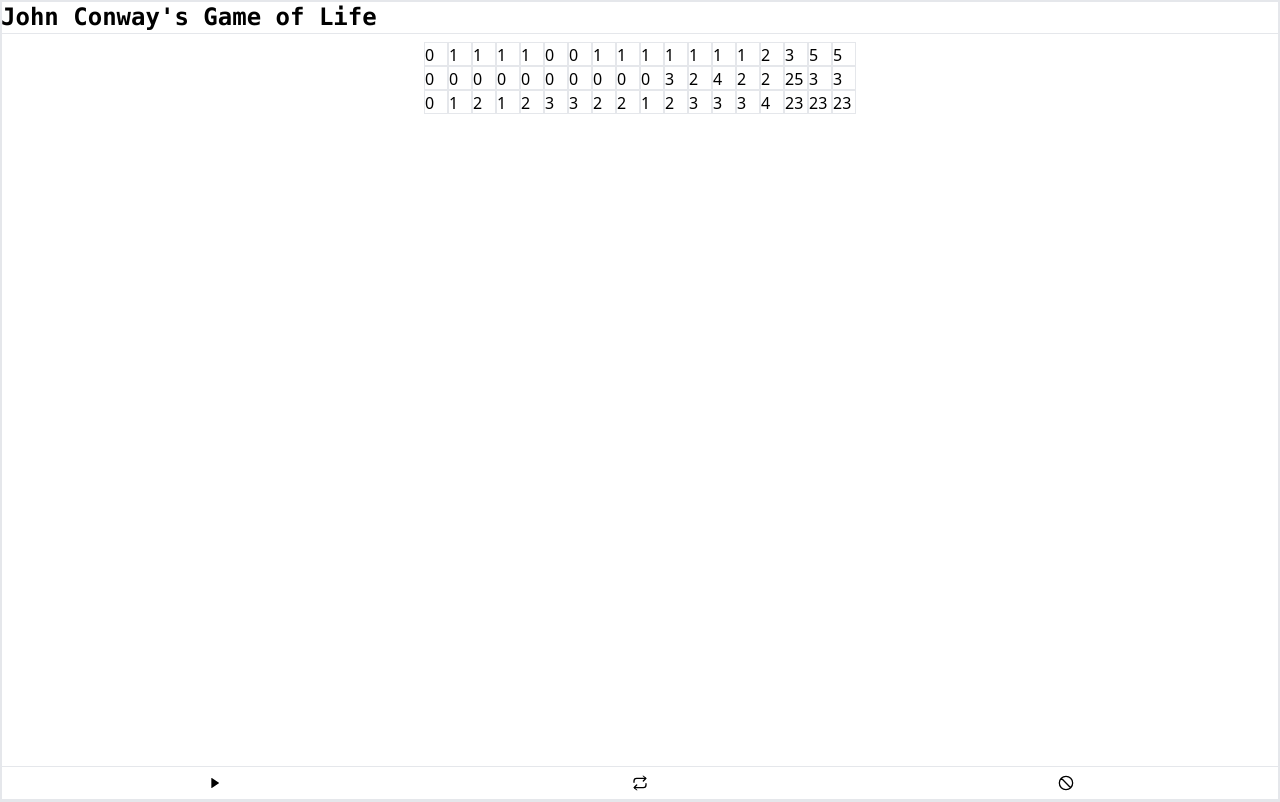
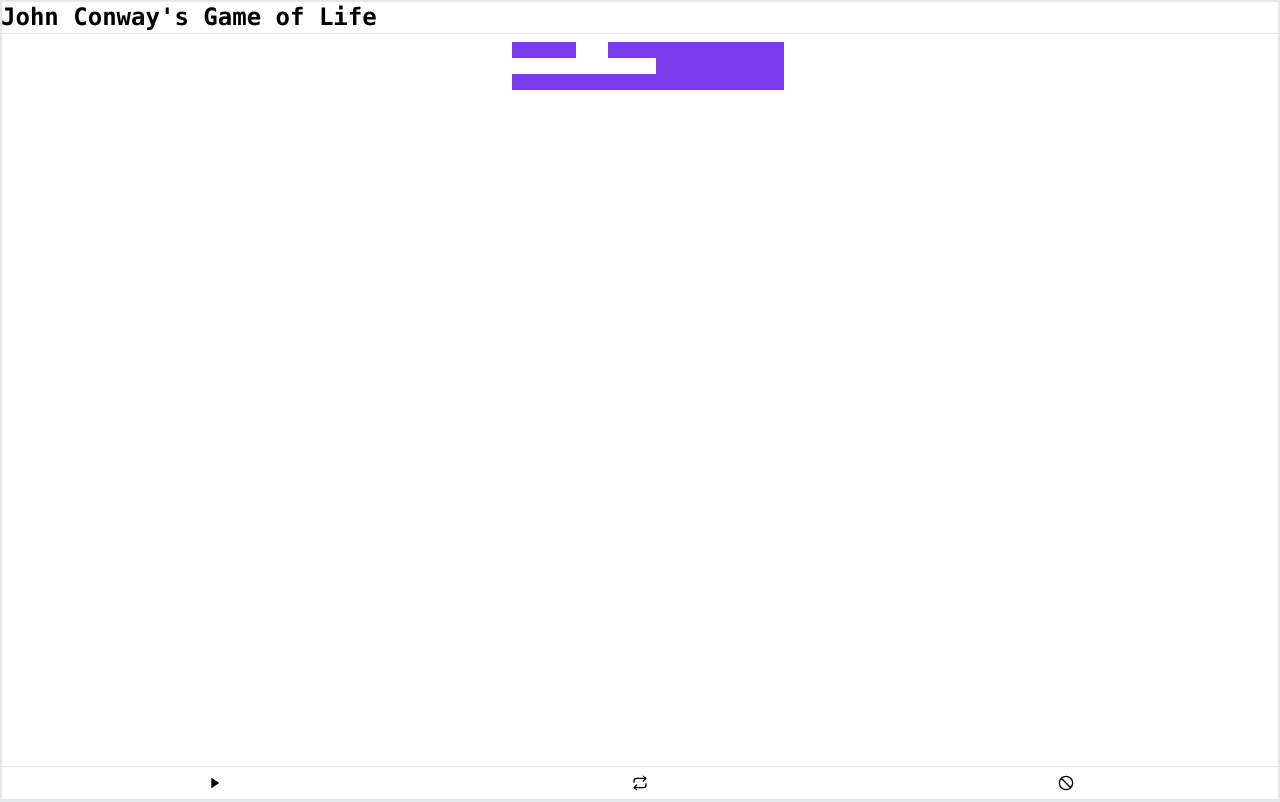
Before and after one commit to pawanbhatta178/gameOfLife2, a React (Create React App) app: page / in a window 1280 px wide. Built offline with nearby package versions, Linux system fonts and the light colour scheme.

Commit message:
border fixed

```diff
--- a/src/Components/Grid.tsx
+++ b/src/Components/Grid.tsx
@@ -11,12 +11,22 @@
     className?: string;
 }
 
-
-
 interface arrayToRowsArgs{
     array: Array<number>;
     numOfRows: number;
 }
+
+
+interface Dictionary<T>{
+    [key: string]: T;
+}
+
+const GridStyles: Dictionary<string> = {
+gridCellStyle:`flex-none h-4  w-4 border-b border-l border-opacity-0`,
+gridCellAliveStyle :`flex-none h-4 w-4 border-b border-l bg-purple-600 border-opacity-0`
+}
+
+
 
 const arrayToRows = ({ array, numOfRows }: arrayToRowsArgs) => {
     const returnArrays: Array<Array<number>> = [];
@@ -33,8 +43,8 @@
 
 
     return (
-        <div className="flex flex-col  items-center">
-            {data.map((rowData) => <div className=" h-6 flex flex-nowrap">{rowData.map((cell) => <div className="flex-none  w-6 border">{ cell}</div>) }</div>)}
+        <div className="flex flex-col items-center">
+            {data.map((rowData) => <div className=" flex  flex-nowrap">{rowData.map((cell) => <div className={(cell>0)?GridStyles['gridCellAliveStyle']:GridStyles['gridCellStyle']}></div>) }</div>)}
         </div>
     )
 }
```
